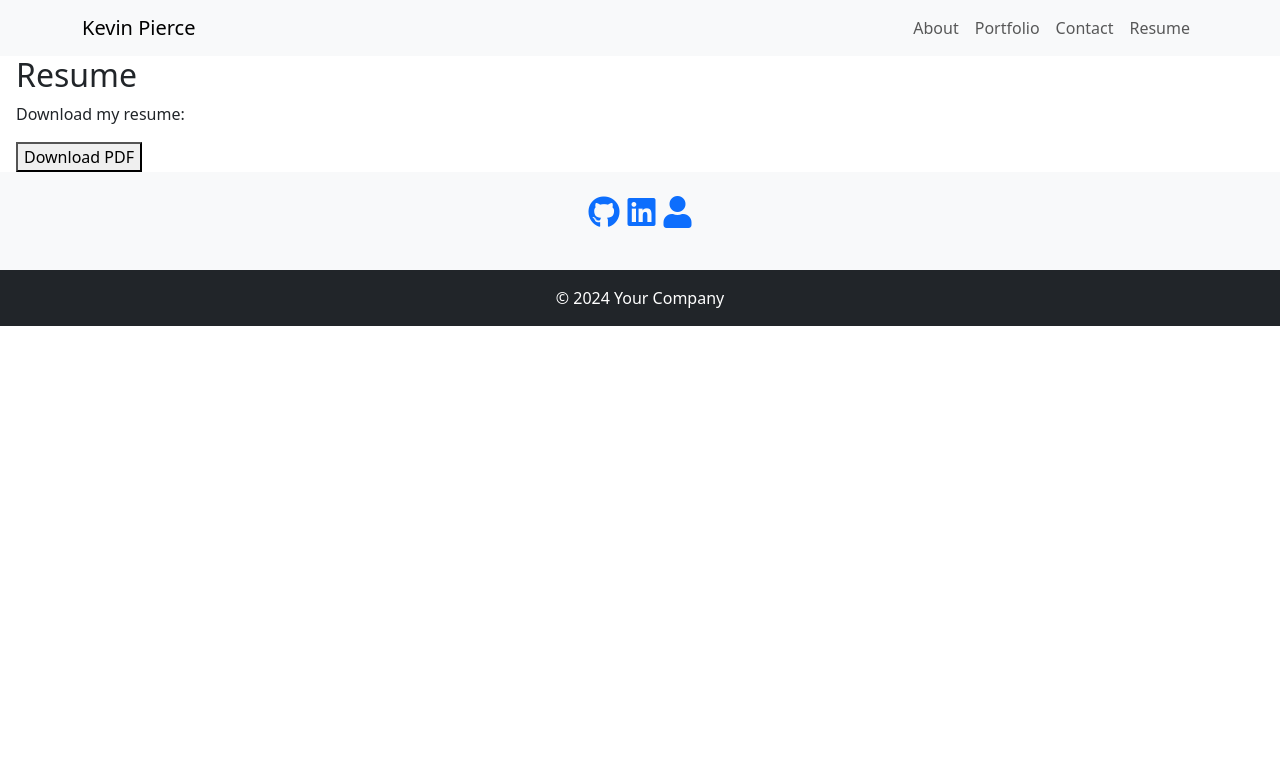
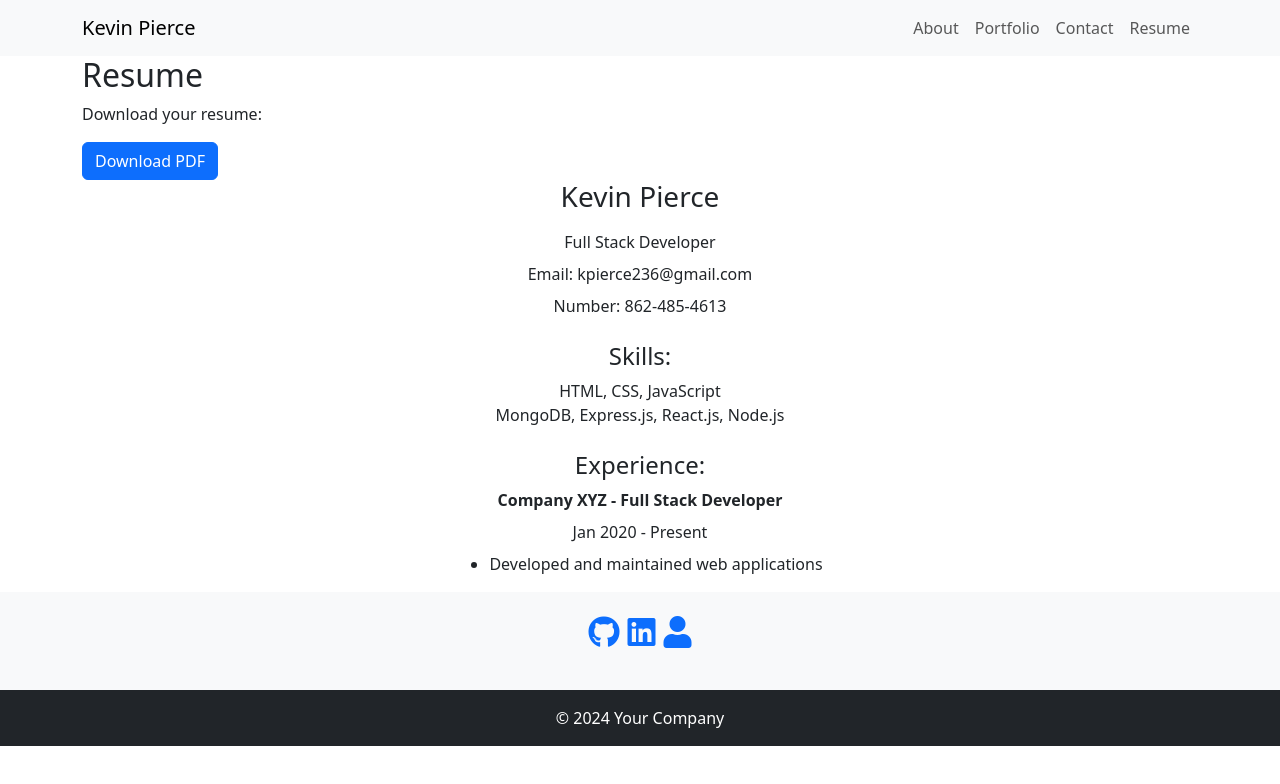
Before and after one commit to kpierce236/React-Portfolio, a React (Vite) app: page /Resume in a window 1280 px wide. Shown: the top 784 px of the page. Built offline with nearby package versions, Linux system fonts and the light colour scheme.

Commit message:
added resume Rendering, and Download Logic to pdf using html2pdf.js

```diff
--- a/package.json
+++ b/package.json
@@ -10,6 +10,7 @@
     "preview": "vite preview"
   },
   "dependencies": {
+    "html2pdf.js": "^0.10.1",
     "react": "^18.2.0",
     "react-dom": "^18.2.0",
     "react-router-dom": "^6.22.3"
--- a/src/components/Form.jsx
+++ b/src/components/Form.jsx
@@ -61,7 +61,7 @@ function Form() {
 
   return (
     <div className="container mt-5">
-      <h2 className="mb-4">Contact Us</h2>
+      <h2 className="mb-4">Message Me</h2>
       <form onSubmit={handleFormSubmit}>
         <div className="mb-3">
           <input
--- a/src/pages/Contact.jsx
+++ b/src/pages/Contact.jsx
@@ -5,7 +5,7 @@ import Form  from '../components/Form';
 function Contact() {
   return (
     <div>
-    <h2>Contact Us</h2>
+    <h2>Contact</h2>
     <p>Please fill out the form below to get in touch with us.</p>
     <Form />
   </div>
--- a/src/pages/Resume.jsx
+++ b/src/pages/Resume.jsx
@@ -1,18 +1,50 @@
-// Resume.js
 import React from 'react';
+import html2pdf from 'html2pdf.js';
+
+var opt = {
+  margin: 1,
+  filename: 'Kevin_Pierce_Resume.pdf',
+}
 
 function Resume() {
-  const handleDownloadResume = () => {
-    // Implement download logic here
-    // For demonstration purposes, let's just log a message
-    console.log('Downloading resume...');
+  const downloadResume = () => {
+    const element = document.getElementById('resume-content');
+    html2pdf.from(element).set(opt);
   };
 
   return (
-    <div>
-      <h2>Resume</h2>
-      <p>Download my resume:</p>
-      <button onClick={handleDownloadResume}>Download PDF</button>
+    <div className="container">
+      <div className="row">
+        <div className="col-md-6">
+          <h2>Resume</h2>
+          <p>Download your resume:</p>
+          <button onClick={downloadResume} className="btn btn-primary">Download PDF</button>
+        </div>
+      </div>
+      <div className="row">
+        <div className="col-md-12 d-flex justify-content-center">
+          {/* Styled resume content */}
+          <div id="resume-content" className="resume text-center">
+            <h3 className="mb-3">Kevin Pierce</h3>
+            <p className="mb-2">Full Stack Developer</p>
+            <p className="mb-2">Email: kpierce236@gmail.com</p>
+            <p className="mb-2">Number: 862-485-4613</p>
+
+            <h4 className="mt-4 mb-2">Skills:</h4>
+            <ul className="list-unstyled">
+              <li>HTML, CSS, JavaScript</li>
+              <li> MongoDB, Express.js, React.js, Node.js</li>
+            </ul>
+
+            <h4 className="mt-4 mb-2">Experience:</h4>
+            <p className="mb-2"><strong>Company XYZ - Full Stack Developer</strong></p>
+            <p className="mb-2">Jan 2020 - Present</p>
+            <ul>
+              <li>Developed and maintained web applications</li>
+            </ul>
+          </div>
+        </div>
+      </div>
     </div>
   );
 }
```
